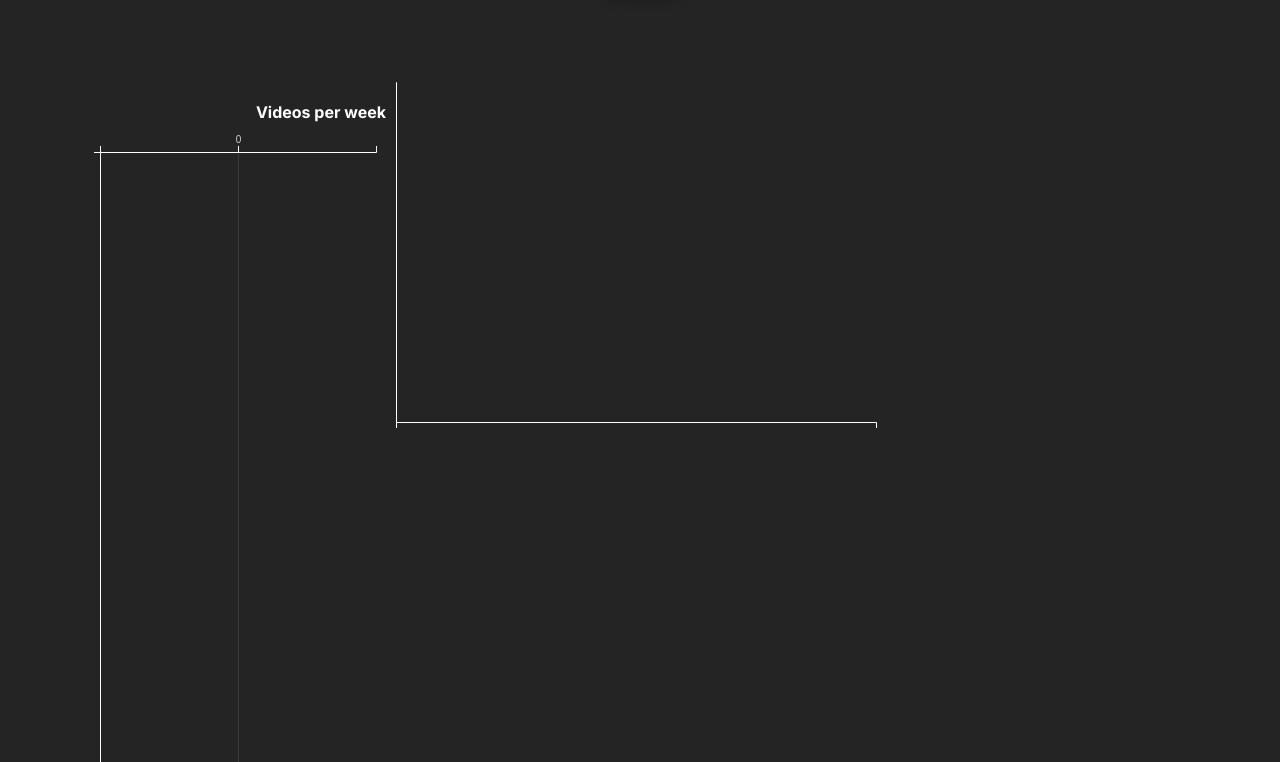
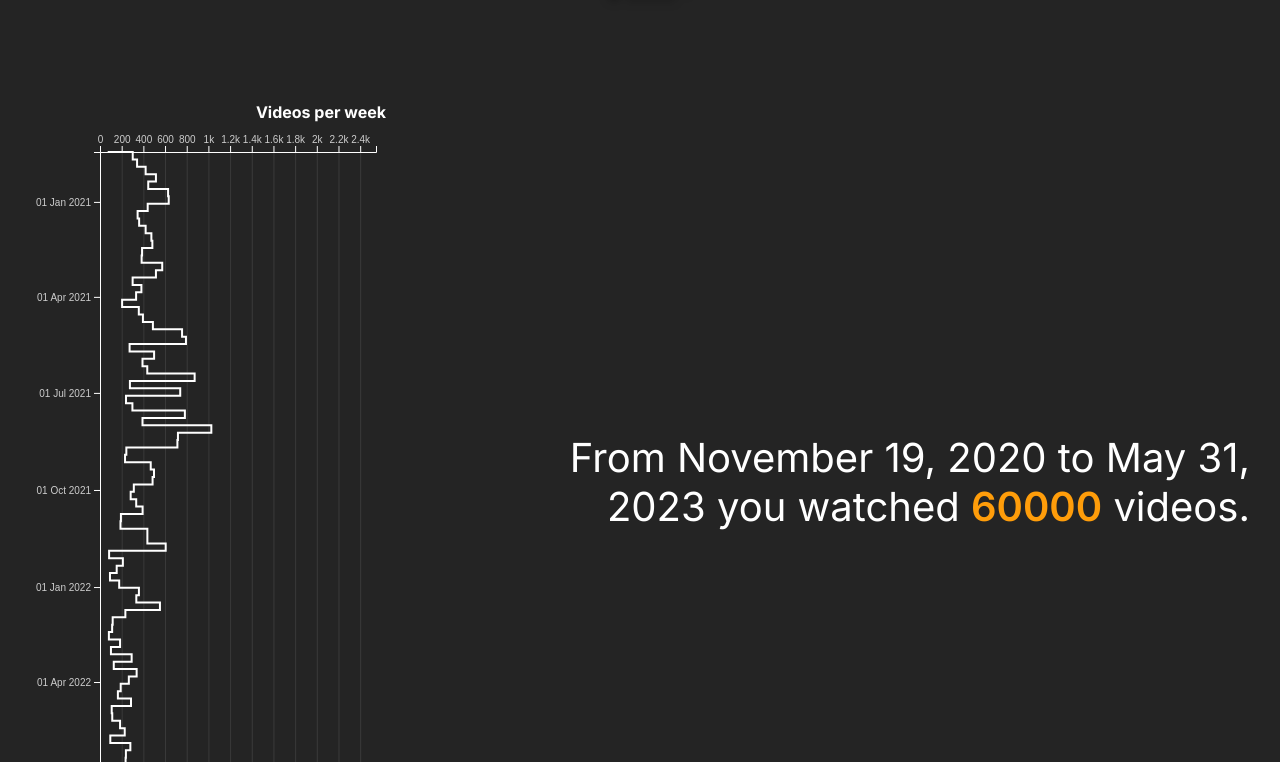
Before and after one commit to leosch1/youtube-path, a Next.js app: page / in a window 1280 px wide. Shown: the part 718-1480 px from the top of the page. Built offline with nearby package versions, Linux system fonts and the light colour scheme.

Commit message:
add example data

```diff
--- a/app/page.tsx
+++ b/app/page.tsx
@@ -8,12 +8,15 @@ import VideosPerWeek from "../components/VideosPerWeek";
 import TotalVideoCount from '../components/TotalVideoCount';
 import VideosPerWeekday from '../components/VideosPerWeekday';
 import { WatchHistoryEntry, VideoCountData, TotalVideoCountData, VideosPerWeekdayData } from "../types/types";
+import { exampleVideosPerWeekData } from '../example-data/exampleVideosPerWeekData';
+import { exampleTotalVideoCountData } from '../example-data/exampleTotalVideoCountData';
+import { exampleVideosPerWeekdayData } from '../example-data/exampleVideosPerWeekdayData';
 
 export default function Home() {
   const watchHistoryDataRef = useRef<WatchHistoryEntry[]>([]);
-  const [videosPerWeekData, setVideosPerWeekData] = useState<VideoCountData[]>([]);
-  const [totalVideoCountData, setTotalVideoCountData] = useState<TotalVideoCountData | null>(null);
-  const [videosPerWeekdayData, setVideosPerWeekdayData] = useState<VideosPerWeekdayData[]>([]);
+  const [videosPerWeekData, setVideosPerWeekData] = useState<VideoCountData[]>(exampleVideosPerWeekData);
+  const [totalVideoCountData, setTotalVideoCountData] = useState<TotalVideoCountData>(exampleTotalVideoCountData);
+  const [videosPerWeekdayData, setVideosPerWeekdayData] = useState<VideosPerWeekdayData[]>(exampleVideosPerWeekdayData);
 
   const handleDataChange = (data: WatchHistoryEntry[]) => {
     watchHistoryDataRef.current = sortDataByTime(data);
--- a/components/TotalVideoCount.tsx
+++ b/components/TotalVideoCount.tsx
@@ -4,14 +4,10 @@ import { formatDate } from '../utils/utils';
 import { TotalVideoCountData } from '../types/types';
 
 type TotalVideoCountProps = {
-  data: TotalVideoCountData | null;
+  data: TotalVideoCountData;
 };
 
 const TotalVideoCount: React.FC<TotalVideoCountProps> = ({ data }) => {
-  if (!data) {
-    return null;
-  }
-
   const { startDate, endDate, videoCount } = data;
 
   return (
--- /dev/null
+++ b/example-data/exampleTotalVideoCountData.ts
@@ -0,0 +1,7 @@
+import { TotalVideoCountData } from "../types/types";
+
+export const exampleTotalVideoCountData: TotalVideoCountData = {
+  "startDate": new Date("2020-11-19T11:46:01.133Z"),
+  "endDate": new Date("2023-05-31T13:23:38.379Z"),
+  "videoCount": 60000
+};
--- /dev/null
+++ b/example-data/exampleVideosPerWeekData.ts
@@ -0,0 +1,137 @@
+import { VideoCountData } from "../types/types";
+
+export const exampleVideosPerWeekData: VideoCountData[] = [
+  { "date": new Date("2020-11-14T17:00:00.000Z"), "value": 71 },
+  { "date": new Date("2020-11-21T17:00:00.000Z"), "value": 302 },
+  { "date": new Date("2020-11-28T17:00:00.000Z"), "value": 342 },
+  { "date": new Date("2020-12-05T17:00:00.000Z"), "value": 421 },
+  { "date": new Date("2020-12-12T17:00:00.000Z"), "value": 516 },
+  { "date": new Date("2020-12-19T17:00:00.000Z"), "value": 445 },
+  { "date": new Date("2020-12-26T17:00:00.000Z"), "value": 628 },
+  { "date": new Date("2021-01-02T17:00:00.000Z"), "value": 634 },
+  { "date": new Date("2021-01-09T17:00:00.000Z"), "value": 440 },
+  { "date": new Date("2021-01-16T17:00:00.000Z"), "value": 347 },
+  { "date": new Date("2021-01-23T17:00:00.000Z"), "value": 361 },
+  { "date": new Date("2021-01-30T17:00:00.000Z"), "value": 421 },
+  { "date": new Date("2021-02-06T17:00:00.000Z"), "value": 474 },
+  { "date": new Date("2021-02-13T17:00:00.000Z"), "value": 483 },
+  { "date": new Date("2021-02-20T17:00:00.000Z"), "value": 388 },
+  { "date": new Date("2021-02-27T17:00:00.000Z"), "value": 384 },
+  { "date": new Date("2021-03-06T17:00:00.000Z"), "value": 574 },
+  { "date": new Date("2021-03-13T17:00:00.000Z"), "value": 516 },
+  { "date": new Date("2021-03-20T17:00:00.000Z"), "value": 301 },
+  { "date": new Date("2021-03-27T17:00:00.000Z"), "value": 382 },
+  { "date": new Date("2021-04-03T17:00:00.000Z"), "value": 333 },
+  { "date": new Date("2021-04-10T17:00:00.000Z"), "value": 204 },
+  { "date": new Date("2021-04-17T17:00:00.000Z"), "value": 358 },
+  { "date": new Date("2021-04-24T17:00:00.000Z"), "value": 396 },
+  { "date": new Date("2021-05-01T17:00:00.000Z"), "value": 488 },
+  { "date": new Date("2021-05-08T17:00:00.000Z"), "value": 757 },
+  { "date": new Date("2021-05-15T17:00:00.000Z"), "value": 793 },
+  { "date": new Date("2021-05-22T17:00:00.000Z"), "value": 273 },
+  { "date": new Date("2021-05-29T17:00:00.000Z"), "value": 499 },
+  { "date": new Date("2021-06-05T17:00:00.000Z"), "value": 392 },
+  { "date": new Date("2021-06-12T17:00:00.000Z"), "value": 436 },
+  { "date": new Date("2021-06-19T17:00:00.000Z"), "value": 873 },
+  { "date": new Date("2021-06-26T17:00:00.000Z"), "value": 276 },
+  { "date": new Date("2021-07-03T17:00:00.000Z"), "value": 740 },
+  { "date": new Date("2021-07-10T17:00:00.000Z"), "value": 240 },
+  { "date": new Date("2021-07-17T17:00:00.000Z"), "value": 299 },
+  { "date": new Date("2021-07-24T17:00:00.000Z"), "value": 783 },
+  { "date": new Date("2021-07-31T17:00:00.000Z"), "value": 392 },
+  { "date": new Date("2021-08-07T17:00:00.000Z"), "value": 1027 },
+  { "date": new Date("2021-08-14T17:00:00.000Z"), "value": 719 },
+  { "date": new Date("2021-08-21T17:00:00.000Z"), "value": 714 },
+  { "date": new Date("2021-08-28T17:00:00.000Z"), "value": 243 },
+  { "date": new Date("2021-09-04T17:00:00.000Z"), "value": 231 },
+  { "date": new Date("2021-09-11T17:00:00.000Z"), "value": 468 },
+  { "date": new Date("2021-09-18T17:00:00.000Z"), "value": 498 },
+  { "date": new Date("2021-09-25T17:00:00.000Z"), "value": 485 },
+  { "date": new Date("2021-10-02T17:00:00.000Z"), "value": 312 },
+  { "date": new Date("2021-10-09T17:00:00.000Z"), "value": 283 },
+  { "date": new Date("2021-10-16T17:00:00.000Z"), "value": 334 },
+  { "date": new Date("2021-10-23T17:00:00.000Z"), "value": 393 },
+  { "date": new Date("2021-10-30T17:00:00.000Z"), "value": 193 },
+  { "date": new Date("2021-11-06T17:00:00.000Z"), "value": 189 },
+  { "date": new Date("2021-11-13T17:00:00.000Z"), "value": 437 },
+  { "date": new Date("2021-11-20T17:00:00.000Z"), "value": 437 },
+  { "date": new Date("2021-11-27T17:00:00.000Z"), "value": 606 },
+  { "date": new Date("2021-12-04T17:00:00.000Z"), "value": 84 },
+  { "date": new Date("2021-12-11T17:00:00.000Z"), "value": 211 },
+  { "date": new Date("2021-12-18T17:00:00.000Z"), "value": 154 },
+  { "date": new Date("2021-12-25T17:00:00.000Z"), "value": 92 },
+  { "date": new Date("2022-01-01T17:00:00.000Z"), "value": 177 },
+  { "date": new Date("2022-01-08T17:00:00.000Z"), "value": 359 },
+  { "date": new Date("2022-01-15T17:00:00.000Z"), "value": 335 },
+  { "date": new Date("2022-01-22T17:00:00.000Z"), "value": 553 },
+  { "date": new Date("2022-01-29T17:00:00.000Z"), "value": 234 },
+  { "date": new Date("2022-02-05T17:00:00.000Z"), "value": 117 },
+  { "date": new Date("2022-02-12T17:00:00.000Z"), "value": 112 },
+  { "date": new Date("2022-02-19T17:00:00.000Z"), "value": 82 },
+  { "date": new Date("2022-02-26T17:00:00.000Z"), "value": 185 },
+  { "date": new Date("2022-03-05T17:00:00.000Z"), "value": 101 },
+  { "date": new Date("2022-03-12T17:00:00.000Z"), "value": 292 },
+  { "date": new Date("2022-03-19T17:00:00.000Z"), "value": 127 },
+  { "date": new Date("2022-03-26T17:00:00.000Z"), "value": 338 },
+  { "date": new Date("2022-04-02T17:00:00.000Z"), "value": 266 },
+  { "date": new Date("2022-04-09T17:00:00.000Z"), "value": 191 },
+  { "date": new Date("2022-04-16T17:00:00.000Z"), "value": 165 },
+  { "date": new Date("2022-04-23T17:00:00.000Z"), "value": 286 },
+  { "date": new Date("2022-04-30T17:00:00.000Z"), "value": 108 },
+  { "date": new Date("2022-05-07T17:00:00.000Z"), "value": 113 },
+  { "date": new Date("2022-05-14T17:00:00.000Z"), "value": 185 },
+  { "date": new Date("2022-05-21T17:00:00.000Z"), "value": 228 },
+  { "date": new Date("2022-05-28T17:00:00.000Z"), "value": 95 },
+  { "date": new Date("2022-06-04T17:00:00.000Z"), "value": 280 },
+  { "date": new Date("2022-06-11T17:00:00.000Z"), "value": 239 },
+  { "date": new Date("2022-06-18T17:00:00.000Z"), "value": 236 },
+  { "date": new Date("2022-06-25T17:00:00.000Z"), "value": 135 },
+  { "date": new Date("2022-07-02T17:00:00.000Z"), "value": 85 },
+  { "date": new Date("2022-07-09T17:00:00.000Z"), "value": 93 },
+  { "date": new Date("2022-07-16T17:00:00.000Z"), "value": 108 },
+  { "date": new Date("2022-07-23T17:00:00.000Z"), "value": 110 },
+  { "date": new Date("2022-07-30T17:00:00.000Z"), "value": 111 },
+  { "date": new Date("2022-08-06T17:00:00.000Z"), "value": 190 },
+  { "date": new Date("2022-08-13T17:00:00.000Z"), "value": 141 },
+  { "date": new Date("2022-08-20T17:00:00.000Z"), "value": 149 },
+  { "date": new Date("2022-08-27T17:00:00.000Z"), "value": 244 },
+  { "date": new Date("2022-09-03T17:00:00.000Z"), "value": 129 },
+  { "date": new Date("2022-09-10T17:00:00.000Z"), "value": 313 },
+  { "date": new Date("2022-09-17T17:00:00.000Z"), "value": 136 },
+  { "date": new Date("2022-09-24T17:00:00.000Z"), "value": 189 },
+  { "date": new Date("2022-10-01T17:00:00.000Z"), "value": 392 },
+  { "date": new Date("2022-10-08T17:00:00.000Z"), "value": 950 },
+  { "date": new Date("2022-10-15T17:00:00.000Z"), "value": 911 },
+  { "date": new Date("2022-10-22T17:00:00.000Z"), "value": 843 },
+  { "date": new Date("2022-10-29T17:00:00.000Z"), "value": 823 },
+  { "date": new Date("2022-11-05T17:00:00.000Z"), "value": 1022 },
+  { "date": new Date("2022-11-12T17:00:00.000Z"), "value": 770 },
+  { "date": new Date("2022-11-19T17:00:00.000Z"), "value": 602 },
+  { "date": new Date("2022-11-26T17:00:00.000Z"), "value": 835 },
+  { "date": new Date("2022-12-03T17:00:00.000Z"), "value": 708 },
+  { "date": new Date("2022-12-10T17:00:00.000Z"), "value": 710 },
+  { "date": new Date("2022-12-17T17:00:00.000Z"), "value": 2546 },
+  { "date": new Date("2022-12-24T17:00:00.000Z"), "value": 250 },
+  { "date": new Date("2022-12-31T17:00:00.000Z"), "value": 83 },
+  { "date": new Date("2023-01-07T17:00:00.000Z"), "value": 457 },
+  { "date": new Date("2023-01-14T17:00:00.000Z"), "value": 1074 },
+  { "date": new Date("2023-01-21T17:00:00.000Z"), "value": 1370 },
+  { "date": new Date("2023-01-28T17:00:00.000Z"), "value": 1334 },
+  { "date": new Date("2023-02-04T17:00:00.000Z"), "value": 1611 },
+  { "date": new Date("2023-02-11T17:00:00.000Z"), "value": 1107 },
+  { "date": new Date("2023-02-18T17:00:00.000Z"), "value": 546 },
+  { "date": new Date("2023-02-25T17:00:00.000Z"), "value": 751 },
+  { "date": new Date("2023-03-04T17:00:00.000Z"), "value": 463 },
+  { "date": new Date("2023-03-11T17:00:00.000Z"), "value": 260 },
+  { "date": new Date("2023-03-18T17:00:00.000Z"), "value": 136 },
+  { "date": new Date("2023-03-25T17:00:00.000Z"), "value": 595 },
+  { "date": new Date("2023-04-01T17:00:00.000Z"), "value": 872 },
+  { "date": new Date("2023-04-08T17:00:00.000Z"), "value": 989 },
+  { "date": new Date("2023-04-15T17:00:00.000Z"), "value": 1710 },
+  { "date": new Date("2023-04-22T17:00:00.000Z"), "value": 334 },
+  { "date": new Date("2023-04-29T17:00:00.000Z"), "value": 868 },
+  { "date": new Date("2023-05-06T17:00:00.000Z"), "value": 518 },
+  { "date": new Date("2023-05-13T17:00:00.000Z"), "value": 165 },
+  { "date": new Date("2023-05-20T17:00:00.000Z"), "value": 381 },
+  { "date": new Date("2023-05-27T17:00:00.000Z"), "value": 405 }
+];
--- /dev/null
+++ b/example-data/exampleVideosPerWeekdayData.ts
@@ -0,0 +1,11 @@
+import { VideosPerWeekdayData } from "../types/types";
+
+export const exampleVideosPerWeekdayData: VideosPerWeekdayData[] = [
+  { "day": "Mon", "value": 10497 },
+  { "day": "Tue", "value": 6990 },
+  { "day": "Wed", "value": 7930 },
+  { "day": "Thu", "value": 7164 },
+  { "day": "Fri", "value": 6776 },
+  { "day": "Sat", "value": 9115 },
+  { "day": "Sun", "value": 11528 }
+];
```
